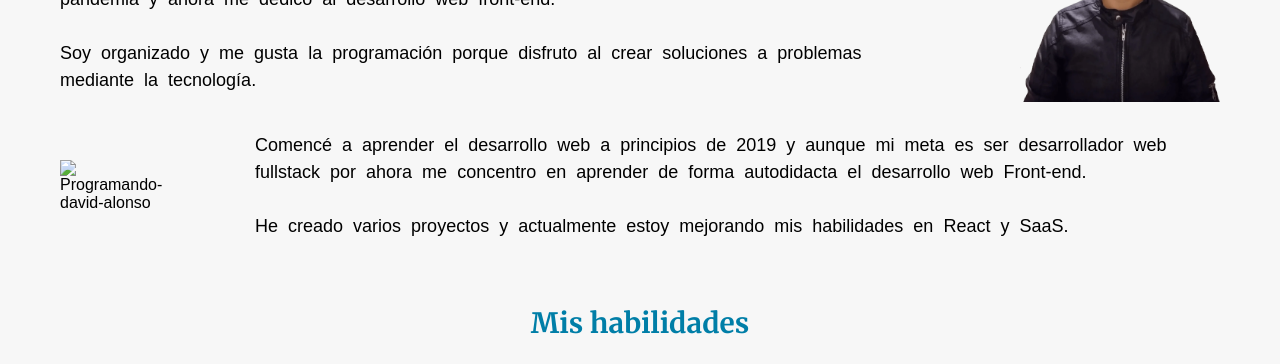
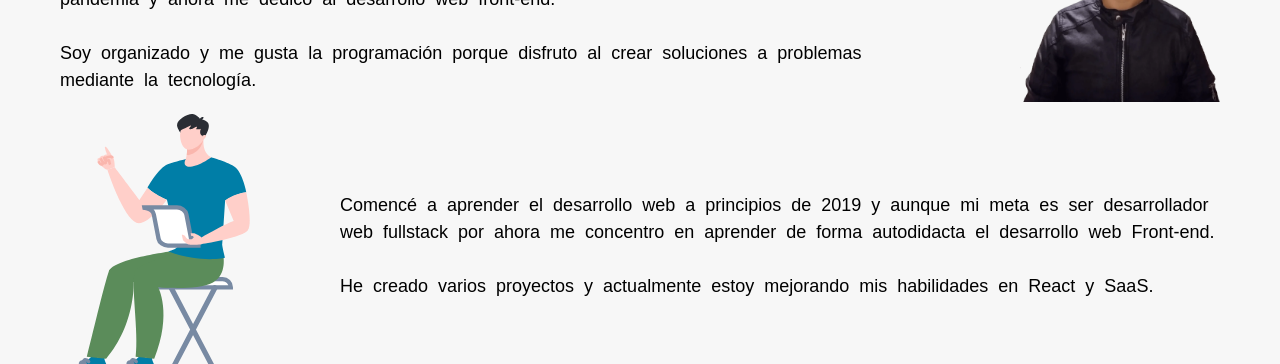
Before and after one commit to Darito97/portafolio, a plain HTML site: page index.html in a window 1280 px wide. Shown: the part 1070-1434 px from the top of the page. Drawn offline with Linux system fonts and the light colour scheme.

Commit message:
Agregado de svg faltante

```diff
--- a/index.html
+++ b/index.html
@@ -190,7 +190,7 @@
           <img
             decoding="async"
             loading="lazy"
-            src="./resources/images/Layer1.svg"
+            src="./resources/images/Layer2.svg"
             alt="Programando-david-alonso"
             width="200px"
             height="260px"
```
